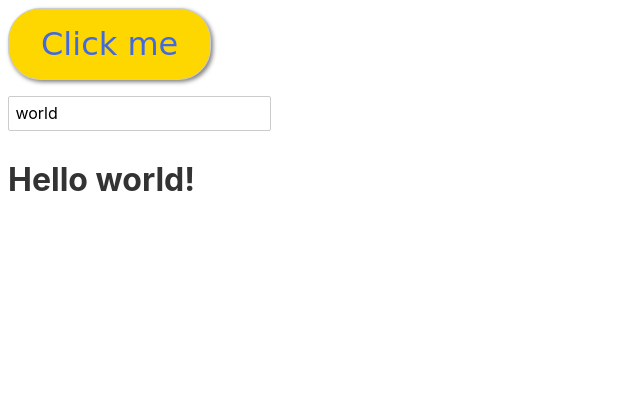
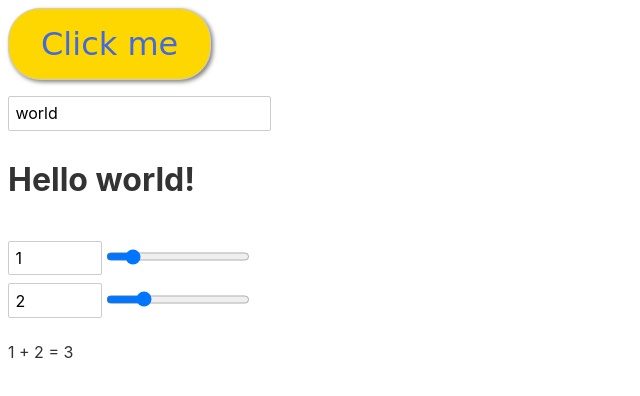
Before and after one commit to Annie-Huang/my-svelte-project2, a Svelte app: page / in a window 1280 px wide. Shown: the top 396 px of the page, without its empty margins (0-640 px from the left). Built offline with nearby package versions, Linux system fonts and the light colour scheme.

Commit message:
Bindings - Numeric inputs

```diff
--- a/src/App.svelte
+++ b/src/App.svelte
@@ -7,6 +7,9 @@
     }
 
     let name = 'world';
+
+    let a = 1;
+    let b = 2;
 </script>
 
 <FancyButton on:click={handleClick} />
@@ -19,3 +22,20 @@
 <input bind:value={name}>
 
 <h1>Hello {name}!</h1>
+
+<br />
+
+<!--In the DOM, everything is a string. That's unhelpful when you're dealing with
+    numeric inputs — type="number" and type="range" — as it means you have to remember to coerce input.value before using it.
+    With bind:value, Svelte takes care of it for you:-->
+<label>
+    <input type=number bind:value={a} min=0 max=10>
+    <input type=range bind:value={a} min=0 max=10>
+</label>
+
+<label>
+    <input type=number bind:value={b} min=0 max=10>
+    <input type=range bind:value={b} min=0 max=10>
+</label>
+
+<p>{a} + {b} = {a + b}</p>
```
